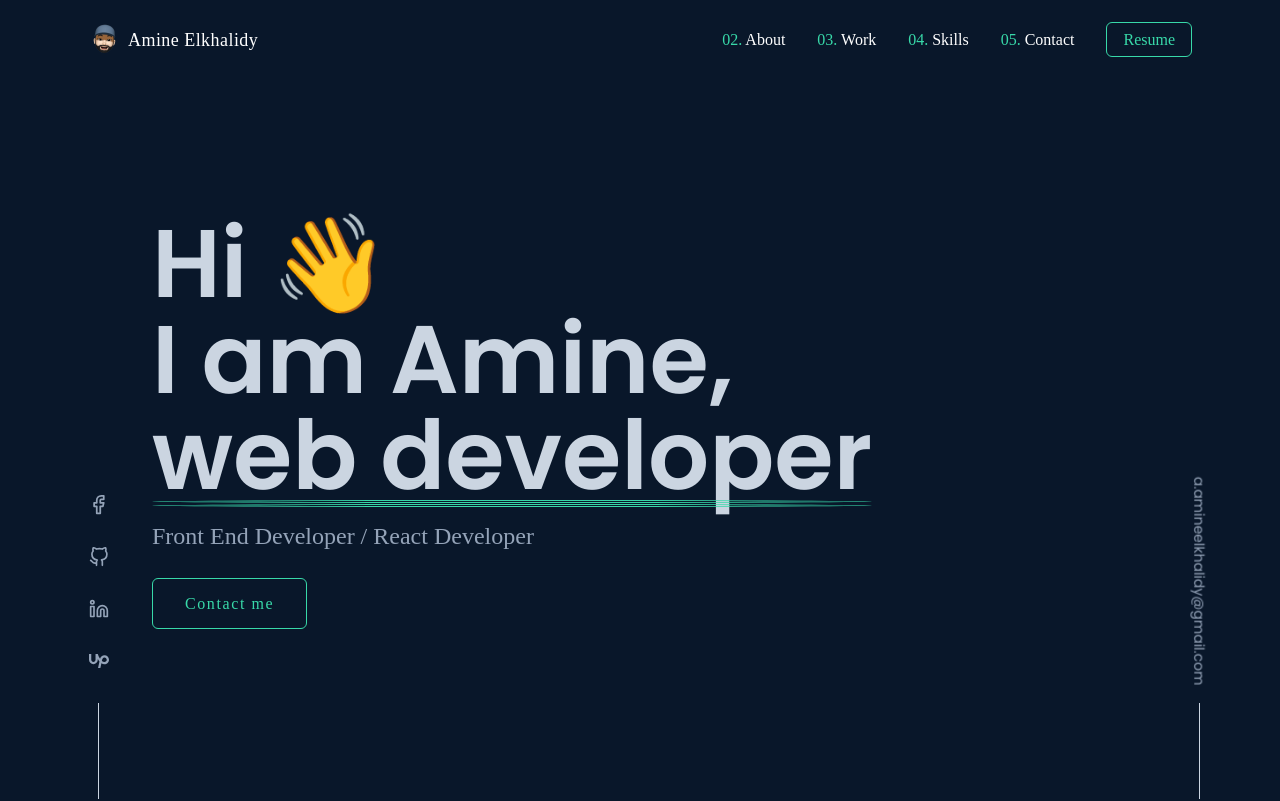
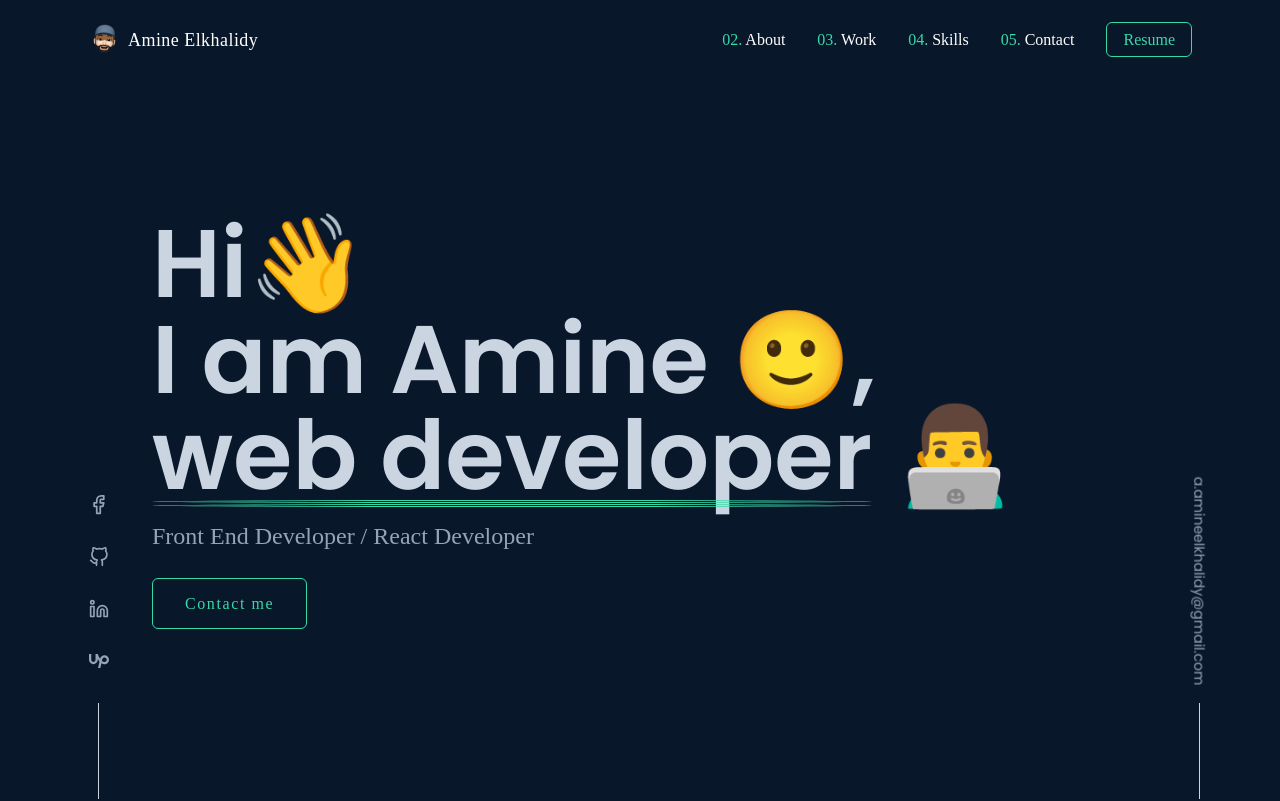
Before and after one commit to AmineElkhalidy/Portfolio, a React (Vite) app: page / in a window 1280 px wide. Shown: the top 801 px of the page. Built offline with nearby package versions, Linux system fonts and the light colour scheme; a web font is replaced by a local one.

Commit message:
Adding emojis

```diff
--- a/src/sections/Hero.jsx
+++ b/src/sections/Hero.jsx
@@ -6,6 +6,9 @@ import { motion } from "framer-motion";
 // Icons
 import { FiGithub, FiLinkedin, FiFacebook } from "react-icons/fi";
 import { SiUpwork } from "react-icons/si";
+
+// Images
+import Waving from "../assets/images/waving.gif";
 
 const Hero = () => {
   return (
@@ -22,10 +25,10 @@ const Hero = () => {
         <div>
           {/* Introduction */}
           <h1 className="text-slate-300 text-5xl font-semibold mb-4 select-none md:text-6xl lg:text-7xl xl:text-8xl 2xl:text-9xl">
-            Hi 👋
-            <br />I am Amine,
+            Hi👋
+            <br />I am Amine 🙂,
             <br />
-            <span className="circled-line">web developer</span>
+            <span className="circled-line">web developer</span> 👨‍💻
           </h1>
 
           {/* Profession */}
```
Also changed, not shown: src/assets/images/waving.gif (added).
